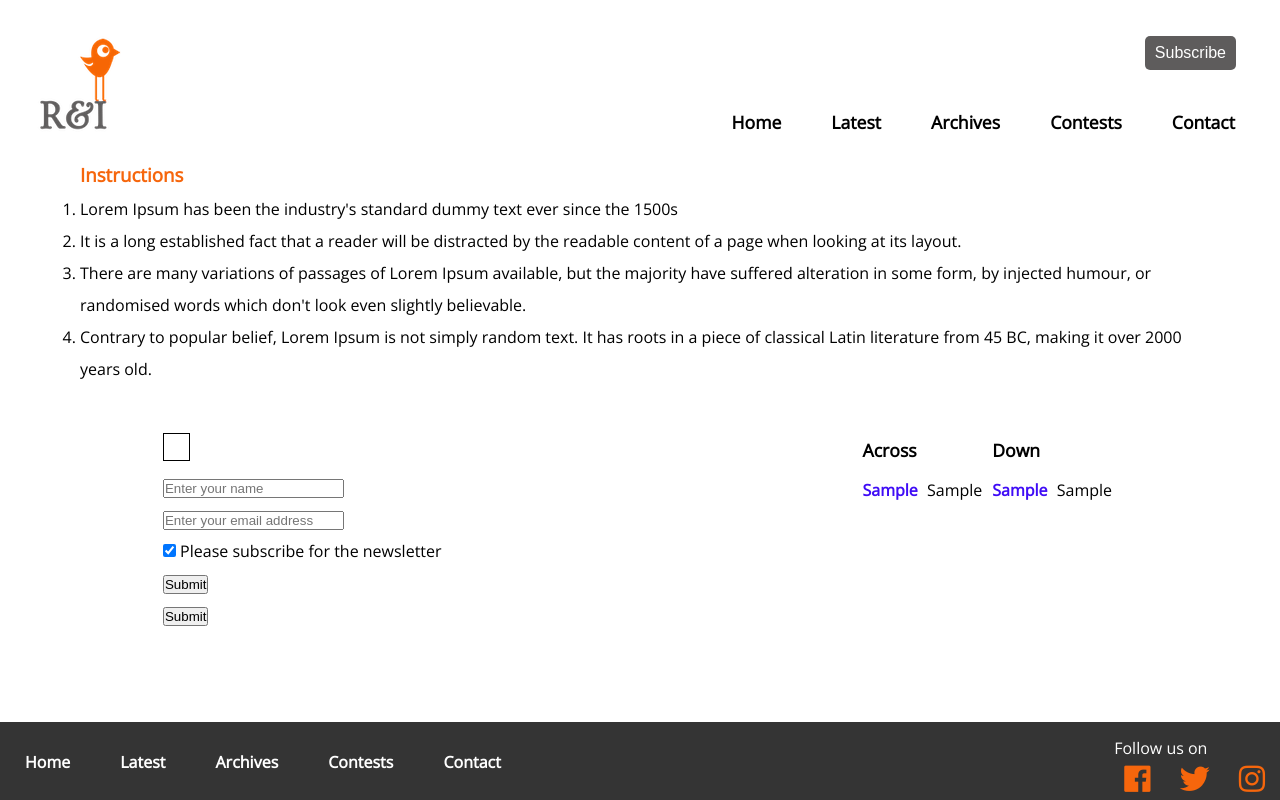
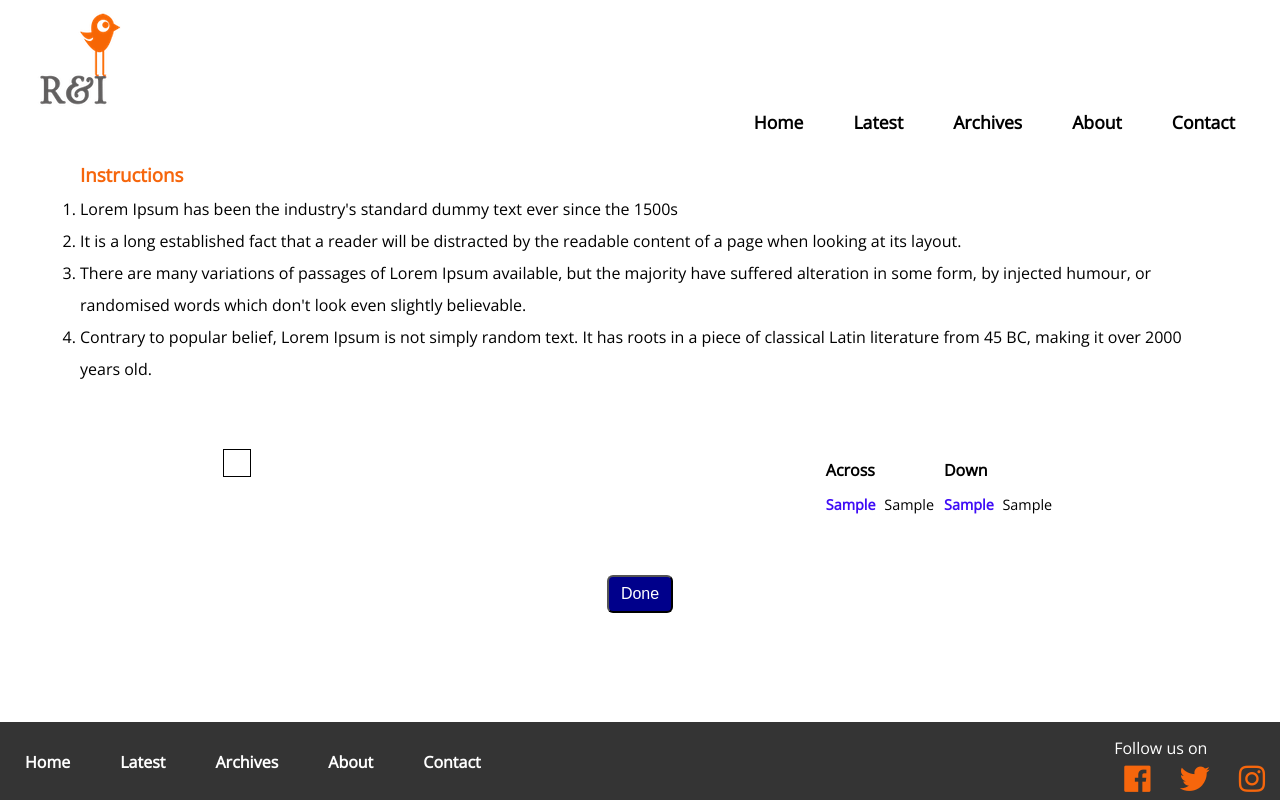
Before and after one commit to dhirendra14dev/newswebsite, a Django app: template templates/pages/crossword.html in a window 1280 px wide. Run offline with Django 3.2, Linux system fonts and the light colour scheme; the template is opened without the code that fills it: most values are stand-ins (such as "Sample title", 1, 10 or a date in 2020); some libraries are stand-ins or nearby versions.

Commit message:
crossword

```diff
--- a/templates/pages/crossword.html
+++ b/templates/pages/crossword.html
@@ -33,45 +33,67 @@
   border-radius: 10px;
 }
 .crossword-container{
-  display:flex;
-  flex-direction: row;
-  justify-content: center;
-  margin:3rem 2rem 200px 2rem;
+  display:grid;
+  grid-template-columns: auto auto;
+  grid-template-rows: auto auto;
+
+  grid-column-gap:570px;
+  grid-row-gap:50px;
+  margin:4rem 0px 200px 0px;
+  /* background:burlywood; */
+  width:100%;
+  grid-template-areas:
+  'box1 box2'
+  'box3 box3';
+}
+
+.crossword-left-box{
+  grid-area: box1;
 
 }
 .crossword-grid{
   display: inline-flex;
   flex-direction:column;
   flex-wrap:wrap;
-
 }
 
 .empty-cell{
-  width:28px;
-  height:28px;
+  width:25px;
+  height:25px;
   background:rgb(68, 68, 68);
 }
 .input-boxes{
-  width:28px;
-  height:28px;
+  width:25px;
+  height:25px;
   font-size:1rem;
-  font-weight: 800;
+  color: #3f0cf6;
+  font-weight:800;
+  padding-bottom:10px;
   text-align: center;
   text-transform: capitalize;
 
 }
 .crossword-form{
+  grid-area: box3;
+  width:100%;
+  /* background:rgb(204, 50, 50); */
+  text-align: center;
 
-  margin-left: auto;
-  margin-right:13rem;
+
+
 }
-.clue-box{
+
+.crossword-right-box{
+  grid-area: box2;
   display:flex;
   flex-direction: row;
-  margin-left:13rem;
-  margin-right:auto;
 
+  /* background: rgb(145, 240, 164); */
 
+}
+
+.crossword-form{
+  grid-area: box3;
 }
 
 .clue-list {
@@ -80,19 +102,19 @@
   flex-direction:column;
   align-content:center;
   justify-content:top;
-  font-size: 1;
+  font-size: 0.9rem;
   font-weight: 500;
-  padding: 0px 5px 0px 5px;
+  padding: 5px 5px 5px 5px;
   width:100%;
 }
 .clue-list .list-title {
-  font-size:1.1rem;
-  font-weight: 900;
+  font-size:1rem;
+  font-weight: 1000;
   padding-bottom: 5px;
 }
 .clue-list .start-position {
   color: #3f0cf6;
-  font-size: 1rem;
+  font-size: 0.9rem;
   font-weight: 700;
   padding: 0px 5px 0px 0px;
 
@@ -100,56 +122,91 @@
 .input-wrapper{
   position:relative;
   float:left;
-  width:28px;
-  height:28px;
+  width:25px;
+  height:25px;
 }
 
 .input-wrapper .unit{
   position:absolute;
-  top:2px;
-  left:2px;
+  top:0px;
+  left:1px;
   font-size:0.6rem;
+}
+
+#game-submit-form{
+  width:40%;
+  margin: auto;
+  background: rgb(224, 255, 253);
+  padding: 40px 20px 20px 20px;
+  border-radius:20px;
+}
+#game-submit-form input {
+  width: 100%;
+  padding: 10px;
+  margin:5px;
+  font-size:0.9rem;
+  border: 1px #ddd solid;
+  border-radius: 4px;
+}
+
+#game-submit-form :focus {
+  outline: none;
+  border-color: #f7c08a;
+}
+
+.subscribe-me{
+
+  text-align:left;
+}
+.subscribe-me #wish_to_subscribe{
+  width:auto;
+  height:10px;
+}
+
+.subscribe-me #checkbox-label{
+  display:inline;
+  font-size:0.8rem;
+}
+.crossword-submit-btn {
+  font-size:1rem;
+  color: white;
+  background:darkblue;
+  padding:8px 12px 8px 12px;
+  border-radius:6px;
+}
+.done-btn{
+  font-size:1rem;
+  color: white;
+  background:darkblue;
+  padding:8px 12px 8px 12px;
+  border-radius:6px;
+}
+.contest-submit-message{
+  margin: 8rem 10rem 0 10rem;
+  font-size: 1.2rem;
+  background:rgb(255, 245, 201);
+  line-height:2;
+  border-radius:20px;
+  padding:30px 30px 30px 30px;
+  text-align: center;
 }
 </style>
 </head>
 <body>
     <header class='top-header'>
         <div class="navbar">
-      <div class="navlogo">
-        <img src="{% static './images/R&I-logo.png' %}" alt="logo">
+          <div>
+            <img src="{% static 'images/R&I-logo.png' %}" alt="logo">
           </div>
-   <div class="subscribe-link-wrapper">
-    <div class="subs-top">
-      <!-- <div class="messages-top" id="message-top">{% if messages %}
-        <ul>
-            {% for message in messages %}
-            <li{% if message.tags %} class="{{ message.tags }}"{% endif %}>{{ message }}</li>
-            {% endfor %}
-        </ul>
-        {% endif %}
-      </div> -->
-      <div><button  class="sub-btn" id ="sub-btn"  name="check-result" value="check-result">Subscribe</button></div>
-
-      <div class="input-form-wrapper" id="input-form" style="margin-bottom:35px;">
-      <form action="{% url 'subscribe' %}" method="POST" class="sub-input-form" id="input-form">
-          {% csrf_token %}
-       <div> <input type="email" id="email-field" style="display:none;" name="email" placeholder="Enter your email address" required></div>
-       <div> <button type="submit" class="sub-btn" id ="final-sub-btn" style="display:none;" name="subscribe" value="subscribe">Subscribe</button></div>
-      </form>
-    </div>
-
-    </div>
-
             <nav class="nav-items">
               <ul>
                 <li><a href="{% url 'index'%}">Home</a></li>
                 <li><a href="{% url 'latestnews' %}">Latest</a></li>
                 <li><a href="{% url 'archives'%}">Archives</a></li>
-            <li><a href="{% url 'storytitle'%}">Contests</a></li>
+                <li><a href="{% url 'about'%}">About</a></li>
                 <li><a href="{% url 'contactus' %}">Contact</a></li>
               </ul>
             </nav>
-      </div>
           </div>
       </header>
       <section>
@@ -162,16 +219,14 @@
             </ol>
           </div>
           <div class = "crossword-container" id="main-box">
-            <div class="crossword-form">
-          <form action="{% url 'crossword_check' %}" method="POST" >
-              {% csrf_token %}
-          <div class="crossword-grid" style="max-height:412.5px">
+            <div class="crossword-left-box">
+            <div class="crossword-grid" style="max-height:420px">
               {%for item in all_cells%}
               {%if item in empty_cells%}
-              <p class="empty-cell" id ="cell{{item.0}},{{item.1}}" name = "cell{{item.0}},{{item.1}}" style="border:0.5px solid black;background:#fc802d;width:27.5px;height:27.5px;margin-top:0px !important;"></p>
+              <p class="empty-cell" id ="cell{{item.0}},{{item.1}}" name = "cell{{item.0}},{{item.1}}" style="border:0.5px solid black;background:#fc802d;width:28px;height:28px;margin-top:0px !important;"></p>
               {%else%}
-              <div class="input-wrapper" style="width:27.5px;height:27.5px">
-              <p  class="input-boxes" id ="cell{{item.0}},{{item.1}}" name = "cell{{item.0}},{{item.1}}" maxlength="1" style="width:27.5px;height:27.5px;border:none;border-radius:0px;background:white;border:0.5px solid black;box-sizing:border-box;margin-top:0px !important; color:black;"></p>
+              <div class="input-wrapper" style="width:28px;height:28px">
+              <p  class="input-boxes" id ="cell{{item.0}},{{item.1}}" name = "cell{{item.0}},{{item.1}}" maxlength="1" style="width:28px;height:28px;border:none;border-radius:0px;background:white;border:0.5px solid black;box-sizing:border-box;margin-top:0px !important; color:black;"></p>
               {%for word in all_word_list%}
               {%if word.3 == item.0 and word.4 == item.1 %}
               <div class="unit">{{word.2}}</div>
@@ -183,18 +238,9 @@
               {%endfor%}
 
           </div>
-          <div class="game-submit" id="game-submit">
-          <div><input type="text" id="name" name="name" placeholder="Enter your name" required></div>
-          <div><input type="email" id="email" name="email" placeholder="Enter your email address" required></div>
-          <input type="checkbox" id="subscribe" name="subscribe" value="subcribe" checked>
-          <label for="subscribe">Please subscribe for the newsletter</label>
-          <div><button type="submit" class="submit-btn" id ="submit-btn"  name="check-result" value="check-result">Submit</button></div>
-        </div>
-        </form>
-        <div><button  class="done-btn" id ="done-btn"  name="check-result" value="check-result">Submit</button></div>
 
     </div>
-        <div class = "clue-box">
+        <div class = "crossword-right-box">
             <div class="clue-list">
                 <p class="list-title">Across</p>
                 {%for item in word_across_list%}
@@ -209,7 +255,26 @@
             </div>
 
             </div>
+            <div class="crossword-form" >
+
+              <form id="game-submit-form" style="display:none;"  action="{% url 'crossword_check' %}" method="POST" >
+                  {% csrf_token %}
+              <div class="game-submit" id="game-submit">
+              <div><input type="text" id="name"  name="name" placeholder="Enter your name" required></div>
+              <div><input type="email" id="email"  name="email" placeholder="Enter your email address" required></div>
+              <div class="subscribe-me" style="text-align:left;">
+              <input type="checkbox" id="wish_to_subscribe" style="width:auto; height:10px;"  name="subscribe" value="subcribe" checked>
+              <label  id="checkbox-label" style="display:inline; font:0.9rem;" for="subscribe">Sign me up for the newsletter</label>
               </div>
+              <div><button type="submit" class="crossword-submit-btn" id ="submit-btn" name="check-result" value="check-result">Submit</button></div>
+            </div>
+            </form>
+
+            <div><button  class="done-btn" id ="done-btn"  name="check-result" value="check-result">Done</button></div>
+
+          </div>
+        </div>
+
  <script type="text/javascript">
 
 
@@ -221,11 +286,26 @@ var y = document.getElementsByClassName("empty-cell");
 
 var u = document.getElementById("done-btn");
     u.addEventListener("click",k);
-
+// var a = document.getElementById("name");
+// var b = document.getElementById("email");
+// var c = document.getElementById("wish_to_subscribe");
+// var d = document.getElementById("submit-btn");
+var o = document.getElementById("game-submit-form");
 
   document.addEventListener("keypress",g, false);
   document.addEventListener("keydown",h, false);
   document.addEventListener("keyup",l, false);
+
+
+  var p = document.getElementById("wish_to_subscribe");
+            p.addEventListener("change",q)
+          function q(){
+            if (!p.checked) {
+              p.getAttribute.value = "off";
+            }
+          }
+
+
 
 
   for (i = 0; i <= {{max_x_coordinate}}; i++) {
@@ -259,10 +339,7 @@ function f(e){
 function g(e){
     w[w.length-1].textContent = e.key;
   }
-function k(e){
-    v.style.display = "none";
-    n.style.display = "";
-}
+
 
 
 
@@ -352,6 +429,11 @@ function h(e) {
 
       }
      }
+
+    function switch_display(){
+    u.style.display = "none";
+    o.style.display = "";
+    }
     resultString="";
     function k(e) {
     for (i = 0; i <= {{max_x_coordinate}}; i++) {
@@ -359,16 +441,20 @@ function h(e) {
     if(x.namedItem(`cell${i},${j}`) != null){
       resultString += x.namedItem(`cell${i},${j}`).textContent;
       console.log(resultString);
+
+
     }
   }
+  switch_display();
 }
     }
+
 console.log(resultString);
       </script>
       <script>
         $(document).ready(function(){
           $("#done-btn").click(function(){
-            console.log("Hello 1");
+            // console.log("Hello 1");
             $.post("{% url 'crossword_check' %}",
             {
 
@@ -376,8 +462,8 @@ console.log(resultString);
               csrfmiddlewaretoken : "{{csrf_token}}"
             },
             function(data,status){
-              console.log("Hello 1");
-              alert("Data: " + data + "\nStatus: " + status);
+              // console.log("Hello 1");
+              // alert("Data: " + data + "\nStatus: " + status);
             });
           });
         });
@@ -394,7 +480,7 @@ console.log(resultString);
                   <li><a href="{% url 'index'%}">Home</a></li>
                   <li><a href="{% url 'latestnews' %}">Latest</a></li>
                   <li><a href="{% url 'archives'%}">Archives</a></li>
-                  <li><a href="{% url 'storytitle'%}">Contests</a></li>
+                  <li><a href="{% url 'about'%}">About</a></li>
                   <li><a href="{% url 'contactus' %}">Contact</a></li>
               </ul>
             </div>
```
Also changed, not shown: crossword/views.py (+9 -5 lines), 3 other files. Lines whose indentation alone changed are shown as unchanged.
